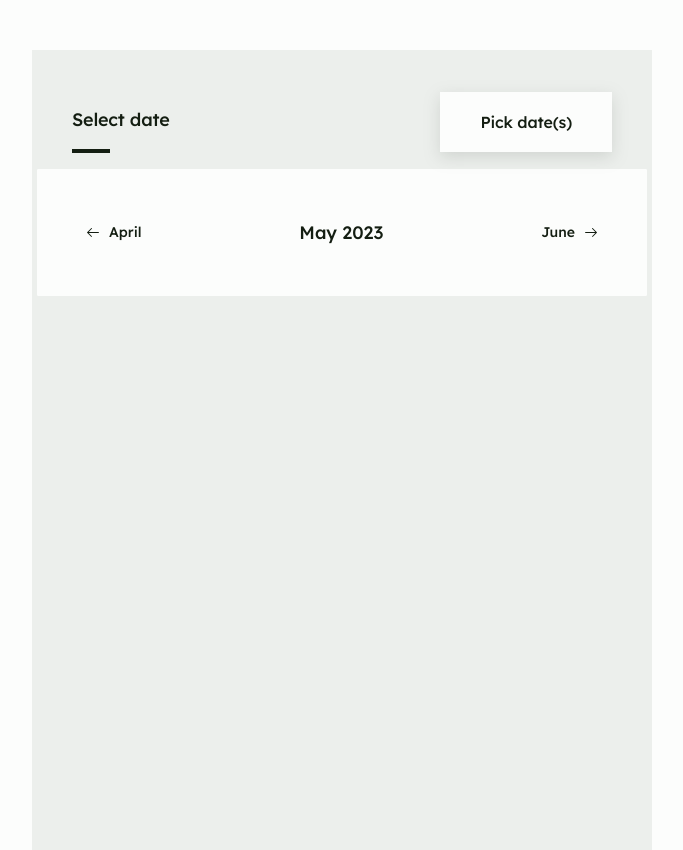
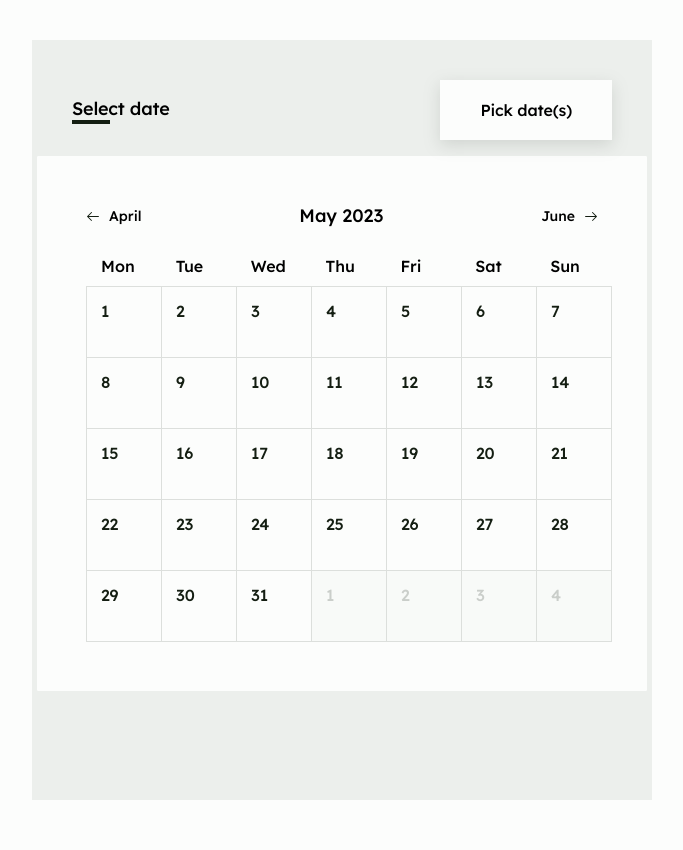
Before and after one commit to HubertKwiatkowski/fancy-calendar-js, a React (Vite) app: page / in a window 1280 px wide. Shown: the whole page, without its empty margins (298-981 px from the left). After the commit the page ends 800 px from the top, so only its background shows below. Built offline with nearby package versions, Linux system fonts and the light colour scheme.

Commit message:
chore: days display

```diff
--- a/package.json
+++ b/package.json
@@ -11,6 +11,7 @@
     "pretty": "prettier --write ."
   },
   "dependencies": {
+    "classnames": "^2.3.2",
     "date-fns": "^2.30.0",
     "normalize.css": "^8.0.1",
     "prettier": "^2.8.8",
--- a/src/App.css
+++ b/src/App.css
@@ -1,21 +1,8 @@
-@import url("https://fonts.googleapis.com/css2?family=Lexend:wght@500&display=swap");
-
-#root {
-  max-width: 1280px;
-  margin: 0;
-  padding: 0;
-  text-align: center;
-  height: 100vh;
-  font-family: "Lexend", sans-serif;
-  color: #141e12;
-  font-weight: 500;
-}
-
 .App {
   display: flex;
   justify-content: center;
-  padding-top: 50px;
-  height: 100%;
+  padding-top: 5vh;
+  height: 95vh;
 }
 
 .select-date {
@@ -69,6 +56,7 @@
   flex-direction: row;
   justify-content: space-between;
   align-items: center;
+  margin-bottom: 30px;
 }
 
 .prev,
--- a/src/App.jsx
+++ b/src/App.jsx
@@ -1,7 +1,19 @@
 import "./App.css";
-import { format, startOfToday, parse, add } from "date-fns";
+import {
+  format,
+  startOfToday,
+  parse,
+  add,
+  eachDayOfInterval,
+  startOfMonth,
+  endOfMonth,
+  endOfWeek,
+  startOfWeek,
+} from "date-fns";
 import { ArrowLeft, ArrowRight } from "./icons/index.js";
 import { useState } from "react";
+import { DisplayWeekDays } from "./DisplayWeekDays/DisplayWeekDays.jsx";
+import { DisplayMonthDays } from "./DisplayMonthDays/DisplayMonthDays.jsx";
 
 function App() {
   let today = startOfToday();
@@ -17,6 +29,17 @@ function App() {
   const nextMonth = () => {
     setCurrentMonth(format(firstDayNextMonth, "MMMM-yyyy"));
   };
+
+  const days = eachDayOfInterval({
+    start: startOfWeek(startOfMonth(firstDayCurrentMonth), {
+      weekStartsOn: 1,
+      weekEndsOn: 0,
+    }),
+    end: endOfWeek(endOfMonth(firstDayCurrentMonth), {
+      weekStartsOn: 1,
+      weekEndsOn: 0,
+    }),
+  });
 
   return (
     <div className="App">
@@ -43,8 +66,17 @@ function App() {
               <ArrowRight />
             </div>
           </div>
-          <div className="calendar-week-days"></div>
-          <div className="calendar-month-days"></div>
+
+          <div className="calendar-week-days">
+            <DisplayWeekDays />
+          </div>
+
+          <div className="calendar-month-days">
+            <DisplayMonthDays
+              monthDays={days}
+              today={today}
+            />
+          </div>
         </div>
       </div>
     </div>
--- /dev/null
+++ b/src/DisplayMonthDays/DisplayMonthDays.css
@@ -0,0 +1,35 @@
+.month-days-wrapper {
+  display: grid;
+  grid-template-columns: repeat(8, 1fr);
+  grid-gap: 1px;
+}
+
+.month-day {
+  position: relative;
+  width: 74px;
+  height: 70px;
+  font-size: 16px;
+  line-height: 20px;
+  letter-spacing: -0.01em;
+  color: rgba(20, 30, 18, 0.2);
+  background: #f8faf8;
+}
+
+.month-day::after {
+  content: "";
+  position: absolute;
+  top: -1px;
+  right: -1px;
+  bottom: -1px;
+  left: -1px;
+  border: 1px solid #dcdfdc;
+}
+
+.month-day p {
+  margin: 14px;
+}
+
+.same-month {
+  color: #141e12;
+  background: transparent;
+}
--- /dev/null
+++ b/src/DisplayMonthDays/DisplayMonthDays.jsx
@@ -0,0 +1,29 @@
+import React from "react";
+import "./DisplayMonthDays.css";
+import {format, getDay, isSameMonth} from "date-fns";
+import classNames from "classnames";
+
+export const DisplayMonthDays = ({ monthDays, today }) => {
+  const calendarMonthDays = [];
+
+  monthDays.forEach((day, index) => {
+    const isSameActiveMonth = isSameMonth(day, today);
+    const gridColumnStart = getDay(day);
+    console.log(gridColumnStart)
+
+    calendarMonthDays.push(
+      <div
+        key={index}
+        className={classNames(
+          { "month-day": true },
+          { "same-month": isSameActiveMonth }
+        )}
+        style={{ gridColumnStart }}
+      >
+        <p>{format(day, "d")}</p>
+      </div>
+    );
+  });
+
+  return <div className="month-days-wrapper">{calendarMonthDays}</div>;
+};
--- /dev/null
+++ b/src/DisplayWeekDays/DisplayWeekDays.css
@@ -0,0 +1,12 @@
+.week-days-wrapper {
+  display: flex;
+  flex-direction: row;
+  align-content: space-between;
+  gap: 14px;
+  margin-bottom: 12px;
+}
+
+.week-day {
+  margin-left: 14px;
+  width: 74px;
+}
--- /dev/null
+++ b/src/DisplayWeekDays/DisplayWeekDays.jsx
@@ -0,0 +1,17 @@
+import React from "react";
+import "./DisplayWeekDays.css";
+
+export const DisplayWeekDays = () => {
+  const weekDays = ["Mon", "Tue", "Wed", "Thu", "Fri", "Sat", "Sun"];
+  const calendarWeekDays = [];
+
+  weekDays.forEach((weekDay, index) => {
+    calendarWeekDays.push(
+      <p key={index} className="week-day">
+        {weekDay}
+      </p>
+    );
+  });
+
+  return <div className="week-days-wrapper">{calendarWeekDays}</div>;
+};
--- a/src/index.css
+++ b/src/index.css
@@ -1,15 +1,15 @@
+@import url("https://fonts.googleapis.com/css2?family=Lexend:wght@500&display=swap");
+
 :root {
-  font-family: Inter, system-ui, Avenir, Helvetica, Arial, sans-serif;
-  line-height: 1.5;
-  font-weight: 400;
-
-  color-scheme: light dark;
-  color: #141e12;
+  font-family: "Lexend", sans-serif;
   background-color: #fcfdfc;
-
   font-synthesis: none;
   text-rendering: optimizeLegibility;
   -webkit-font-smoothing: antialiased;
-  -moz-osx-font-smoothing: grayscale;
   -webkit-text-size-adjust: 100%;
 }
+
+* {
+  margin: 0;
+  padding: 0;
+}
--- a/src/main.jsx
+++ b/src/main.jsx
@@ -1,8 +1,8 @@
 import React from "react";
 import ReactDOM from "react-dom/client";
-import App from "./App";
 import "./index.css";
 import "../node_modules/normalize.css/normalize.css";
+import App from "./App";
 
 ReactDOM.createRoot(document.getElementById("root")).render(
   <React.StrictMode>
```
Also changed, not shown: 1 other file (tests, documents, lock files or other folders).
